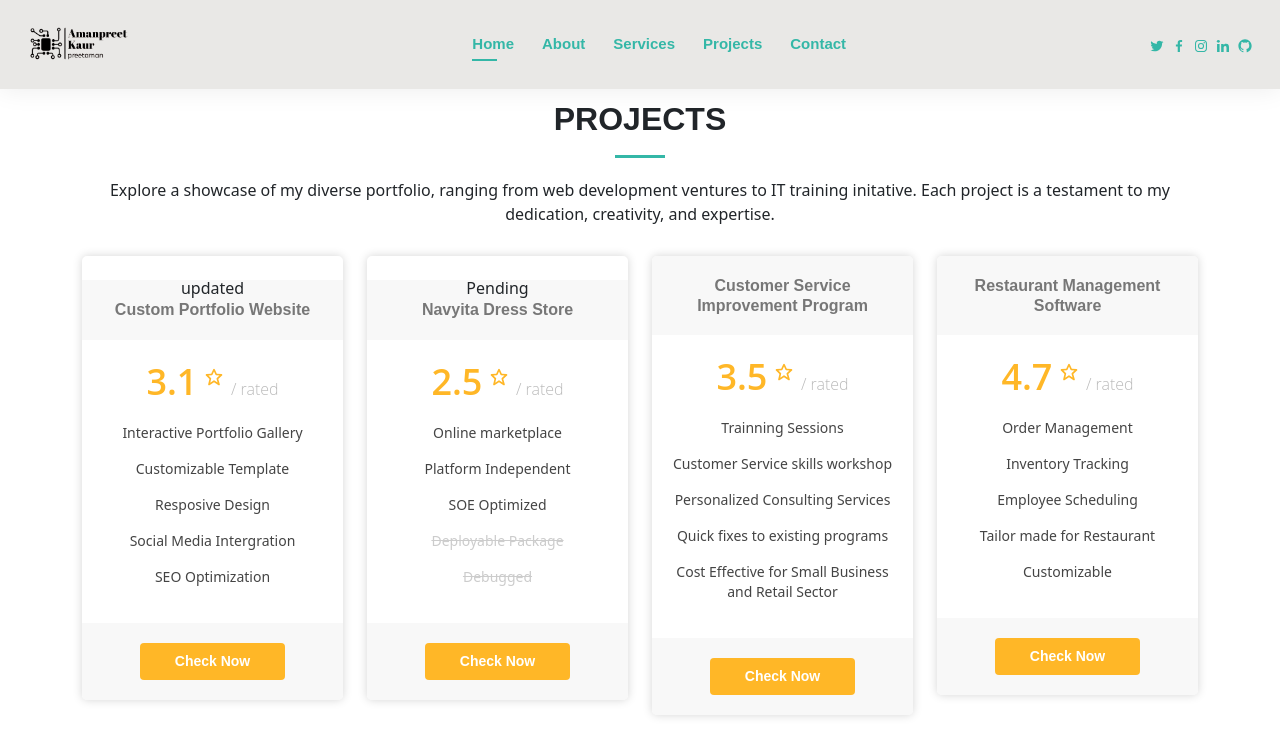
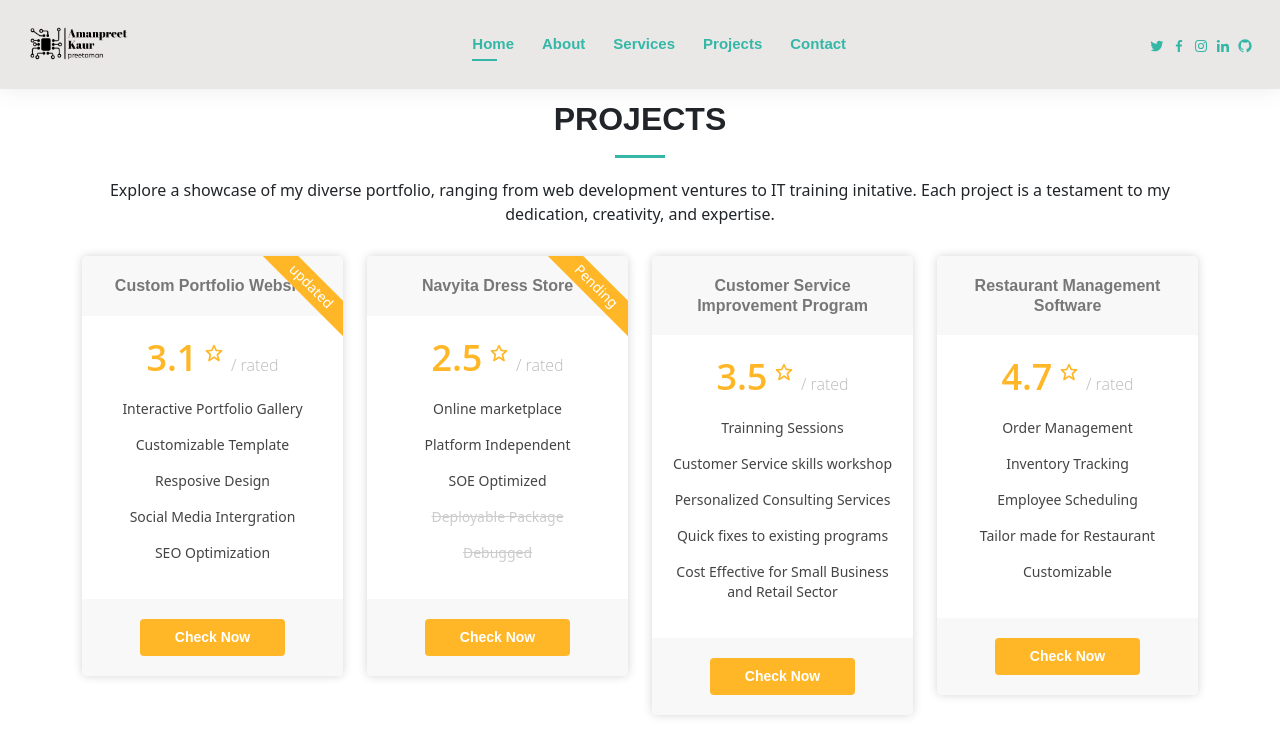
Before and after one commit to preetaman1729/react-portfolio, a React (Vite) app: page /project in a window 1280 px wide. Shown: the top 756 px of the page. Built offline with nearby package versions, Linux system fonts and the light colour scheme.

Commit message:
yet fixing bugs

```diff
--- a/src/assets/style.css
+++ b/src/assets/style.css
@@ -765,6 +765,19 @@ section {
   background: #ffb727;
 }
 
+.project .advanced {
+  width: 200px;
+  position: absolute;
+  top: 18px;
+  right: -68px;
+  transform: rotate(45deg);
+  z-index: 1;
+  font-size: 14px;
+  padding: 1px 0 3px 0;
+  background: #ffb727;
+  color: #fff;
+}
+
 /*--------------------------------------------------------------
 # Contact
 --------------------------------------------------------------*/
```
